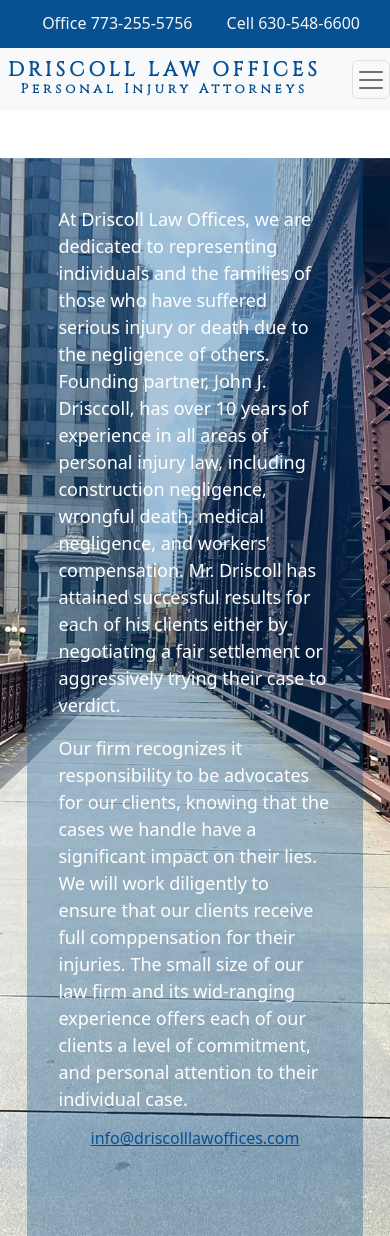
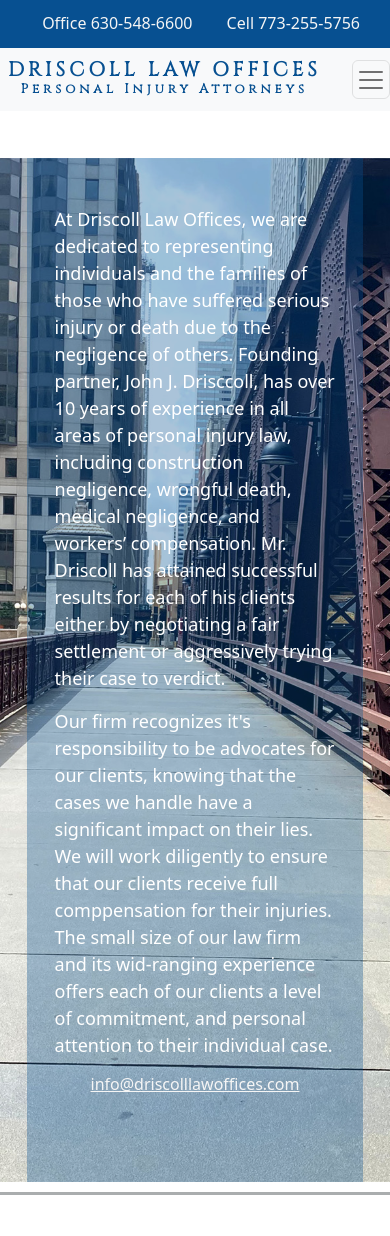
Before and after one commit to tosca/driscoll, a plain HTML site: page index.html in a window 390 px wide. Shown: the top 1236 px of the page. Drawn offline with nearby package versions, Linux system fonts and the light colour scheme.

Commit message:
switch phone numbers

```diff
--- a/index.html
+++ b/index.html
@@ -16,8 +16,8 @@
         <div class="container-fluid">
             <div class="row pt-2">
                 <div class="top-contact me text-end">
-                    Office <a href="tel:7732555756"> 773-255-5756</a>
-                    Cell <a href="tel:6305486600"> 630-548-6600</a>
+                    Office  <a href="tel:6305486600"> 630-548-6600</a>
+                    Cell <a href="tel:7732555756"> 773-255-5756</a>
                 </div>
             </div>
         </div>
@@ -65,7 +65,7 @@
         </div>
     </nav>
     <div class="page-wrap container-fluid">
-    <section class="homepage-section" id="home">
+    <section class="homepage-section mt-5" id="home">
         <div class="container-fluid">
             <div class="home-bg">
                 <div class="home-statement mt-5">
@@ -73,12 +73,12 @@
                     <p> At Driscoll Law Offices, we are dedicated to representing individuals and the families of those who have suffered serious injury or death due to the negligence of others.
                         Founding partner, John J. Drisccoll, has over 10 years of experience in all areas of personal injury law, including construction negligence, wrongful death, medical negligence, and workers’ compensation. Mr. Driscoll has attained successful results for each of his clients either by negotiating a fair settlement or aggressively trying their case to verdict.
                     </p>
-                    <p>Our firm recognizes it responsibility to be advocates for our clients, knowing that the cases we handle have a significant impact on their lies.
+                    <p>Our firm recognizes it's responsibility to be advocates for our clients, knowing that the cases we handle have a significant impact on their lies.
                         We will work diligently to ensure that our clients receive full comppensation for their injuries.
                         The small size of our law firm and its wid-ranging experience offers each of our clients a level of commitment, and personal attention to their individual case.
                     </p>
                     <h6 class="text-center">
-                        <a class="color" href="mailto:info@driscolllawoffices.com">info@driscolllawoffices.com</a>
+                        <a class="white" href="mailto:info@driscolllawoffices.com">info@driscolllawoffices.com</a>
                     </h6>
                 </div>
             </div>
--- a/law.css
+++ b/law.css
@@ -131,16 +131,18 @@ hr {
 	height: 100%;
 	overflow-x: hidden;
 	}
-
+.homepage-section {
+	padding-top:0;
+}
 .home-bg {
     background-image: url("img/chgo-05.jpg");
-    background-position: top center;
+    background-position: center center;
     background-repeat: no-repeat;
     background-size: cover;
 }
 .home-statement {
 	margin: 0 7%;
-	padding: 2rem 8% 5rem;
+	padding: 2rem 7% 5rem;
 	font-weight: 400;
 	font-size: large;
 	color: white;
```
